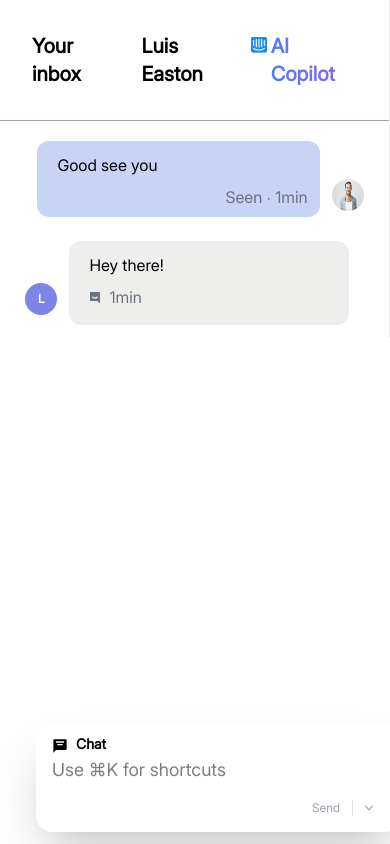
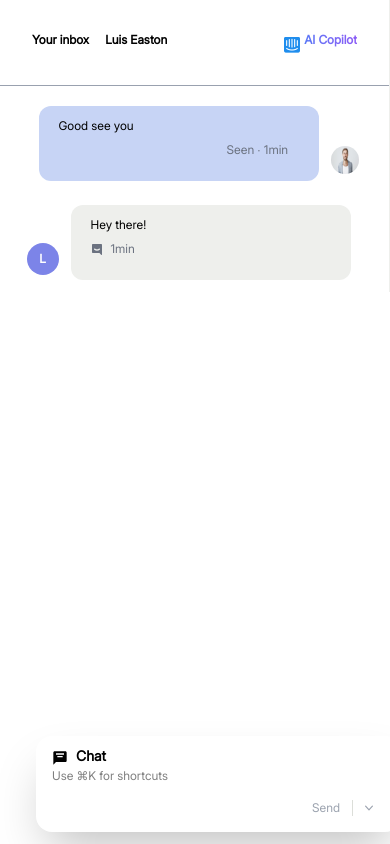
Before and after one commit to Rays-Code/intercom-admin-panel, a React (Vite) app: page /chat in a window 390 px wide. Built offline with nearby package versions, Linux system fonts and the light colour scheme; no server answers.

Commit message:
fixed font size in mobile

```diff
--- a/src/components/mobile/MobileAppBar.jsx
+++ b/src/components/mobile/MobileAppBar.jsx
@@ -7,13 +7,13 @@ const MobileAppBar = () => {
   return (
     <div className="flex justify-between gap-2 p-8 font-inter border-b border-gray-400 w-full">
         <div className="flex gap-4">
-        <div className="font-bold text-xl cursor-pointer" onClick={() => Navigate("/")}>Your inbox</div>
-        <div className="font-bold text-xl cursor-pointer">Luis Easton</div>
+        <div className="font-bold text-xs cursor-pointer" onClick={() => Navigate("/")}>Your inbox</div>
+        <div className="font-bold text-xs cursor-pointer">Luis Easton</div>
         </div>
-        <div className="font-bold text-xl cursor-pointer" onClick={() => {
+        <div className="font-bold text-xs cursor-pointer" onClick={() => {
             Navigate("/chatbot/fin")
         }}>
-             <div className="flex gap-1 text-gray-500 font-semibold text-xl bg-gradient-to-r from-[#3b82f6] to-[#8b5cf6] bg-clip-text text-transparent">
+             <div className="flex gap-1 text-gray-500 font-semibold text-xs bg-gradient-to-r from-[#3b82f6] to-[#8b5cf6] bg-clip-text text-transparent">
               <div>
                 <img src="/assets/images/blue_intercom_logo.webp" className="w-4 h-4 mt-[5px]"/>
               </div>
--- a/src/components/mobile/MobileChatbotPanel.jsx
+++ b/src/components/mobile/MobileChatbotPanel.jsx
@@ -34,13 +34,13 @@ const MobileChatbotPanel = () => {
        <div className="flex flex-col justify-between bg-gradient-to-br from-[#FFFFFF] via-[#F3F7FD] to-[#FDF0F4]">
         <div className="flex justify-between items-center px-5 pt-4 pb-6 font-inter border-b border-r border-gray-300">
           <div className="flex gap-4 mt-3">
-            <div className="flex gap-1 text-gray-500 font-semibold text-xl bg-gradient-to-r from-[#3b82f6] to-[#8b5cf6] bg-clip-text text-transparent">
+            <div className="flex gap-1 text-gray-500 font-semibold text-xs bg-gradient-to-r from-[#3b82f6] to-[#8b5cf6] bg-clip-text text-transparent">
               <div>
                 <img src="/assets/images/blue_intercom_logo.webp" className="w-4 h-4 mt-[5px]"/>
               </div>
                 <div className="cursor-pointer">AI Copilot</div>
             </div>
-            <div className="text-gray-500 font-semibold text-xl cursor-pointer">Details</div>
+            <div className="text-gray-500 font-semibold text-xs cursor-pointer">Details</div>
           </div>
           <div className="cursor-pointer">
             <svg className="w-5 h-5 text-gray-800 mt-3" viewBox="0 0 24 24" fill="none" stroke="currentColor" strokeWidth="2">
@@ -66,9 +66,9 @@ const MobileChatbotPanel = () => {
 
                 <div className="flex gap-2 mb-3 ml-[2px]">
                   <img src="/assets/images/intercom-logo.webp" className="h-7 w-7"/>
-                  <span className="text-base font-bold">Fin</span>
+                  <span className="text-xs font-bold">Fin</span>
                 </div>
-                <div className={`p-5 rounded-lg ml-8 text-base max-w-[320px] min-w-[260px] keep-all w-fit bg-gradient-to-br from-blue-200 via-purple-200 to-pink-100`}>
+                <div className={`p-5 rounded-lg ml-8 text-xs max-w-[320px] min-w-[260px] keep-all w-fit bg-gradient-to-br from-blue-200 via-purple-200 to-pink-100`}>
                 {chat.assistant}
                 </div>
               </div>
@@ -82,7 +82,7 @@ const MobileChatbotPanel = () => {
 
         <div className={`flex justify-center ${onClickHide? "hidden": "block"} mb-20 h-screen mt-78`}>
           <div className="flex flex-col items-center gap-3">
-            <div><img src="/assets/images/intercom-logo.webp" className="w-7 h-7"/></div>
+            <div><img src="/assets/images/intercom-logo.webp" className="w-6 h-6"/></div>
             <div className="flex flex-col items-center">
               <div className="font-bold">Hi, I'm Fin AI Copilot</div>
               <div>Ask me anything about this conversation</div>
@@ -91,7 +91,7 @@ const MobileChatbotPanel = () => {
         </div>
          <div className="flex justify-center">
           <div className="relative">
-            <input type="text" value={message} onChange={(e) => setMessage(e.target.value)} className="fixed bottom-0 right-0 rounded rounded-xl text-lg bg-white shadow-2xl pr-25 pl-5 py-4 mb-3 mr-8 border-2 border-[#eeefec] focus:border-indigo-600 outline-none" placeholder="Ask a question..." onKeyDown={(e) => {
+            <input type="text" value={message} onChange={(e) => setMessage(e.target.value)} className="fixed bottom-0 right-0 rounded rounded-xl text-xs bg-white shadow-2xl pr-25 pl-5 py-4 mb-3 mr-8 border-2 border-[#eeefec] focus:border-indigo-600 outline-none" placeholder="Ask a question..." onKeyDown={(e) => {
               if(e.key ==="Enter"){
                 getData();
                 setMessage("");
--- a/src/components/mobile/MobileChats.jsx
+++ b/src/components/mobile/MobileChats.jsx
@@ -20,10 +20,10 @@ const MobileChats = () => {
              {chat.fromUser.map((msg, i) => {
                 return <div className='flex items-center'>
                     <div key={`from-${i}`} className='flex flex-col pl-5 pt-3 pb-2 pr-3 bg-[#c7d4f5] rounded-xl m-3 min-w-[280px] min-h-[75px] break-all w-fit'>
-                      <div className='text-base'>{msg}</div>
-                      <div className='mt-2 text-base ml-42 text-[#6b7280] '>Seen ∙ 1min</div>
+                      <div className='text-xs'>{msg}</div>
+                      <div className='mt-2 text-xs ml-42 text-[#6b7280] '>Seen ∙ 1min</div>
                     </div>
-                    <img src="/assets/images/person_avator.avif" className="h-8 w-8 rounded-full mt-8"/>
+                    <img src="/assets/images/person_avator.avif" className="h-7 w-7 rounded-full mt-8"/>
                 </div>
              })}
 
@@ -34,8 +34,8 @@ const MobileChats = () => {
                                 {"Luis"[0]}
                                 </div>
                         <div key={`toUser-${i}`} className='px-5 pt-3 pb-4 bg-[#eeefec] rounded-xl m-3 min-w-[280px] min-h-[75px] break-all w-fit'>
-                        <div className='text-base'>{msg}</div>
-                       <div className='flex items-center gap-2 mt-2 text-base text-[#6b7280]'>
+                        <div className='text-xs'>{msg}</div>
+                       <div className='flex items-center gap-2 mt-2 text-xs text-[#6b7280]'>
                         <svg width="12" height="12" viewBox="0 0 12 12" xmlns="http://www.w3.org/2000/svg" fill="#6B7280"><path d="M10.3 1H1.7C1.31 1 1 1.31 1 1.7V9.3C1 9.69 1.31 10 1.7 10H8.45L10.33 11.88C10.58 12.13 11 11.95 11 11.6V1.7C11 1.31 10.69 1 10.3 1ZM8.73 6.83C7.97 7.47 7 7.82 6 7.82C5 7.82 4.03 7.47 3.27 6.83C2.95 6.56 2.91 6.09 3.18 5.77C3.45 5.45 3.92 5.41 4.24 5.68C5.23 6.51 6.79 6.51 7.78 5.68C8.1 5.41 8.57 5.45 8.84 5.77C9.11 6.09 9.07 6.56 8.75 6.83H8.73Z"></path></svg>
                         <span>1min</span>
                        </div>
--- a/src/components/mobile/MobileConversationList.jsx
+++ b/src/components/mobile/MobileConversationList.jsx
@@ -5,14 +5,14 @@ const MobileConversationList = () => {
     <div className='px-5 pt-3 flex flex-col w-[100%] border-r border-[#eeefec] max-h-[700px] overflow-y-auto'>
         <div className='flex justify-between mx-2'>
             <div className='flex items-center'>
-                <span className="font-semibold cursor-pointer flex flex-row items-center gap-1 text-medium">5 Open</span>
+                <span className="font-semibold cursor-pointer flex flex-row items-center gap-1 text-xs">5 Open</span>
                 <svg xmlns="http://www.w3.org/2000/svg" class="w-4 h-4 fill-current" viewBox="0 0 20 20">
                 <path d="M5.23 7.21a.75.75 0 011.06.02L10 11.17l3.71-3.94a.75.75 0 111.08 1.04l-4.25 4.5a.75.75 0 01-1.08 0l-4.25-4.5a.75.75 0 01.02-1.06z"/>
                 </svg>
             </div>
 
             <div className='flex items-center'>
-                <span className="font-semibold cursor-pointer flex flex-row items-center gap-1 text-medium">Waiting longest</span>
+                <span className="font-semibold cursor-pointer flex flex-row items-center gap-1 text-xs">Waiting longest</span>
                 <svg xmlns="http://www.w3.org/2000/svg" class="w-4 h-4 fill-current" viewBox="0 0 20 20">
                 <path d="M5.23 7.21a.75.75 0 011.06.02L10 11.17l3.71-3.94a.75.75 0 111.08 1.04l-4.25 4.5a.75.75 0 01-1.08 0l-4.25-4.5a.75.75 0 01.02-1.06z"/>
                 </svg>
--- a/src/components/mobile/MobileConversationListItem.jsx
+++ b/src/components/mobile/MobileConversationListItem.jsx
@@ -21,9 +21,9 @@ const MobileConversationListItem = ({avatorColor, name, message, time, userId})
 
         <div className='flex flex-col text-xl'>
             <div className='font-semibold'>{name}</div>
-            <div className='flex justify-between items-center text-base gap-5'>
+            <div className='flex justify-between items-center text-xs gap-5'>
                 <div className='w-[270px]'>{message.slice(0, 15) + ".."}</div>
-                <div className='text-[#646462] text-base mt-[1px]'>{time}</div>
+                <div className='text-[#646462] text-xs mt-[1px]'>{time}</div>
             </div>
         </div>
 
--- a/src/components/mobile/MobileConversationPageBody.jsx
+++ b/src/components/mobile/MobileConversationPageBody.jsx
@@ -29,7 +29,7 @@ const MobileConversationPageBody = () => {
         </div>
 
 
-        <input type='text' placeholder='Use ⌘K for shortcuts' value={message} className='rounded w-[365px] pb-12 pt-8 pr-8 pl-4 rounded-2xl text-lg mb-3 shadow-2xl focus:border-[#eeefec] bg-white'
+        <input type='text' placeholder='Use ⌘K for shortcuts' value={message} className='rounded w-[365px] pb-12 pt-8 pr-8 pl-4 rounded-2xl text-xs mb-3 shadow-2xl focus:border-[#eeefec] bg-white'
         onChange={(e) => {setMessage(e.target.value)
           setFocused(true)
         }}
```
